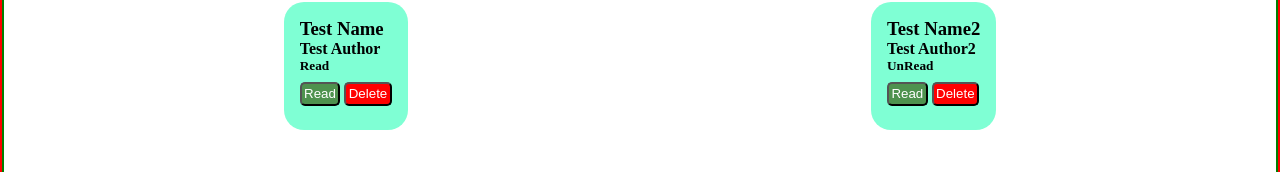
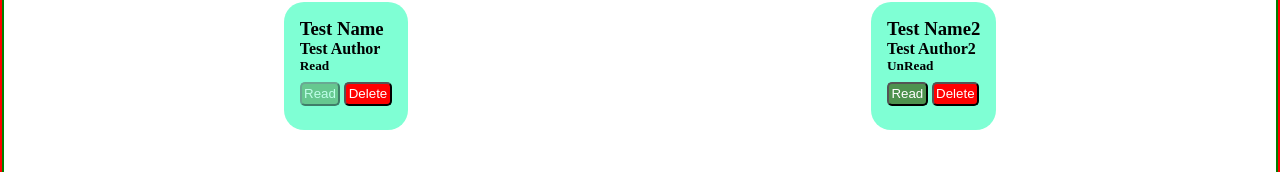
Before and after one commit to mihrpsah/Libra, a plain HTML site: page index.html in a window 1280 px wide. In both pictures the pointer is over the button 320 px from the left and 975 px from the top of the page. Shown: the part 882-1054 px from the top of the page. Drawn offline with Linux system fonts and the light colour scheme.

Commit message:
Style Completed

```diff
--- a/style.css
+++ b/style.css
@@ -103,3 +103,7 @@
    padding: 0.15rem;
    border-radius: 5px;
 }
+
+.Delete:hover, .Read-Unread:hover{
+    opacity: 0.5;
+}
```
